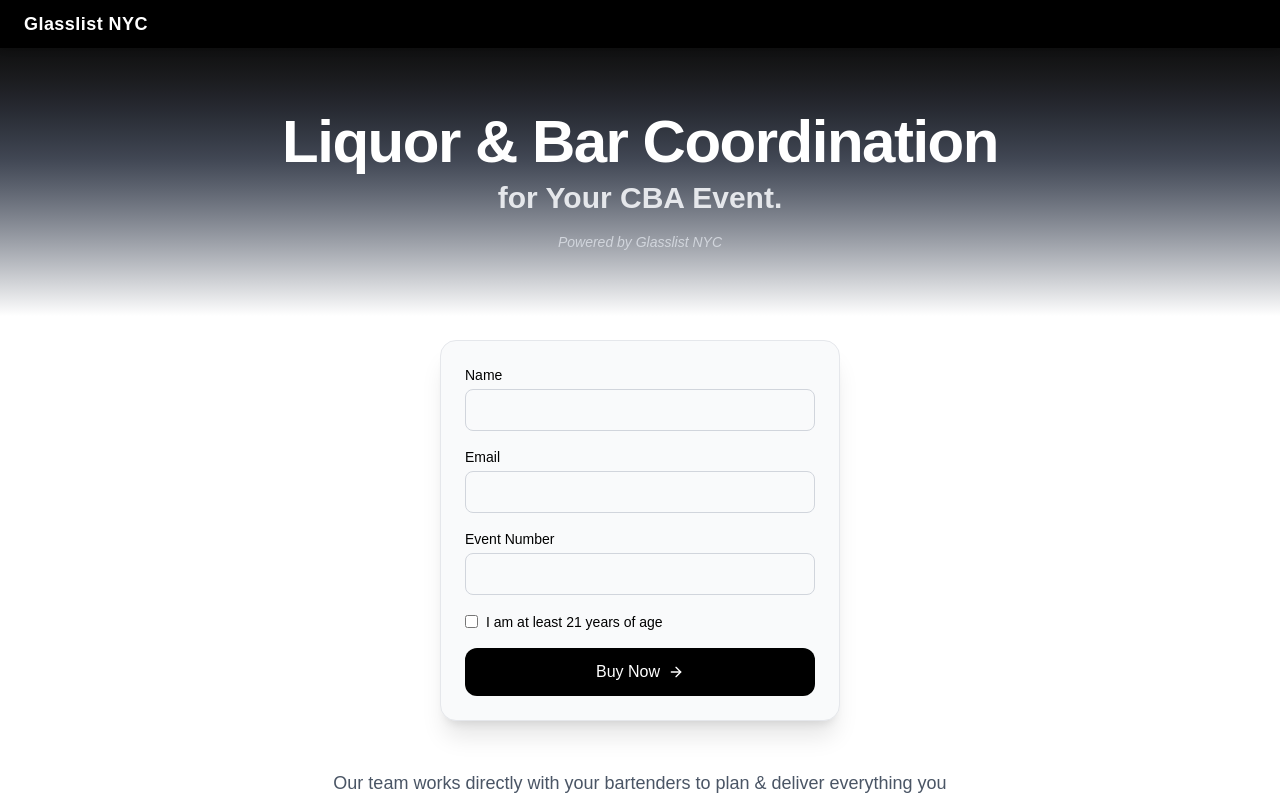
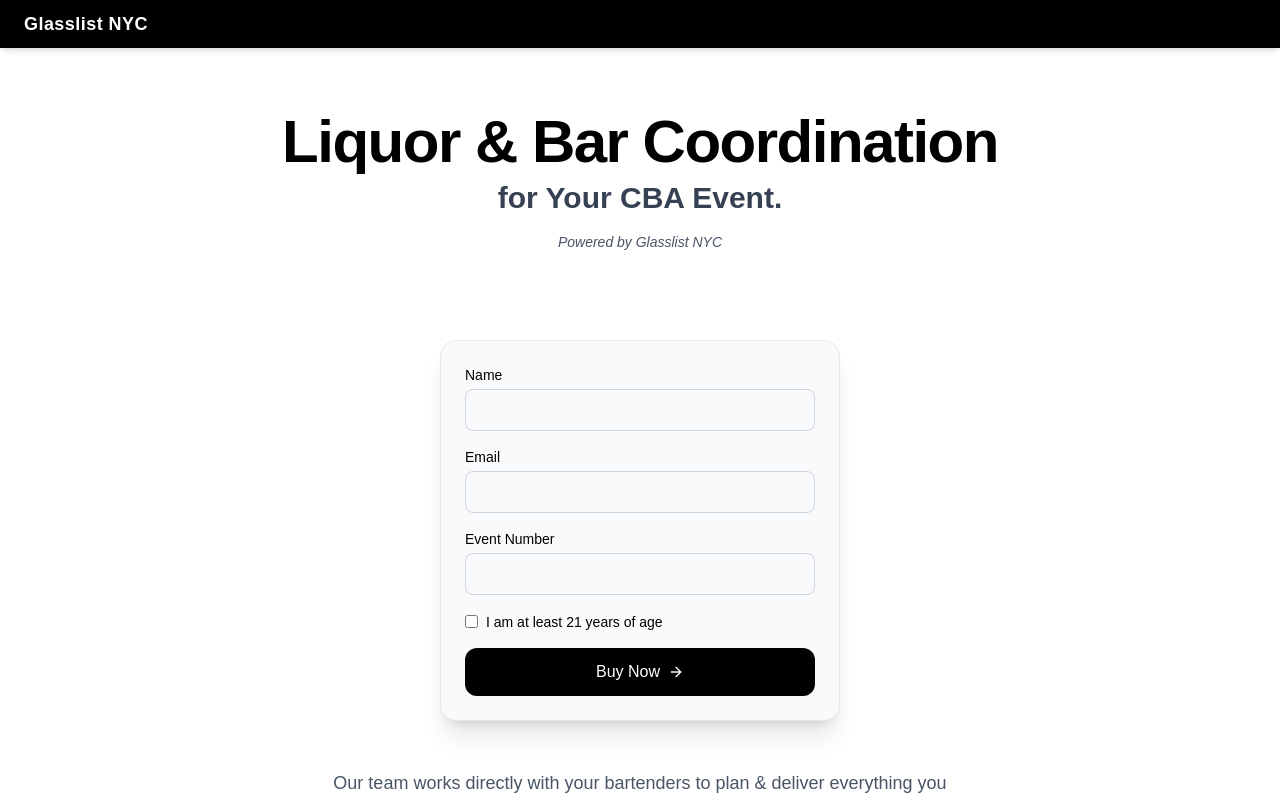
Before and after one commit to TobyKThurston/curated-list, a Next.js app: page / in a window 1280 px wide. Shown: the top 800 px of the page. Built offline with nearby package versions, Linux system fonts and the light colour scheme.

Commit message:
More normal landing page

```diff
--- a/src/app/page.tsx
+++ b/src/app/page.tsx
@@ -44,21 +44,20 @@ export default function Page() {
   }
 
   return (
-    <div className="min-h-screen bg-white text-black flex flex-col">
-      {/* Top Navbar - Solid Black, Slimmer */}
+    <div className="min-h-screen bg-white text-black flex flex-col relative">
+      {/* Top Navbar */}
       <motion.nav
         initial={{ y: -50, opacity: 0 }}
         animate={{ y: 0, opacity: 1 }}
         transition={{ duration: 0.6 }}
         className="w-full fixed top-0 left-0 bg-black text-white h-12 flex items-center px-6 shadow-md z-50"
       >
-        <div className="font-bold tracking-wide text-lg">
-          Glasslist NYC
-        </div>
+        <div className="font-bold tracking-wide text-lg">Glasslist NYC</div>
       </motion.nav>
 
-      {/* Hero Section with Shorter Gradient */}
-      <header className="w-full bg-gradient-to-b from-black via-gray-900/80 to-white text-center text-white pt-28 pb-16 px-6">
+      {/* Hero Section - simple white background */}
+      <header className="w-full relative text-center text-black pt-28 pb-16 px-6">
+        <div className="max-w-3xl mx-auto px-6">
           <motion.h1
             initial={{ opacity: 0, y: 20 }}
             animate={{ opacity: 1, y: 0 }}
@@ -71,7 +70,7 @@ export default function Page() {
             initial={{ opacity: 0, y: 20 }}
             animate={{ opacity: 1, y: 0 }}
             transition={{ duration: 0.8 }}
-          className="text-2xl md:text-3xl text-gray-200 mt-2 font-semibold"
+            className="text-2xl md:text-3xl text-gray-700 mt-2 font-semibold"
           >
             for Your CBA Event.
           </motion.h2>
@@ -79,13 +78,14 @@ export default function Page() {
             initial={{ opacity: 0, y: 20 }}
             animate={{ opacity: 1, y: 0 }}
             transition={{ duration: 1 }}
-          className="text-sm italic text-gray-300 mt-4"
+            className="text-sm italic text-gray-600 mt-4"
           >
             Powered by Glasslist NYC
           </motion.p>
+        </div>
       </header>
 
-      {/* Checkout Form - fully in white section */}
+      {/* Checkout Form */}
       <main className="max-w-md mx-auto w-full px-6 mt-6 relative z-10">
         <motion.form
           initial={{ opacity: 0, y: 30 }}
@@ -133,7 +133,7 @@ export default function Page() {
         </motion.form>
       </main>
 
-      {/* Intro Paragraph Below Form */}
+      {/* Intro Paragraph */}
       <section className="max-w-2xl mx-auto mt-12 px-6 text-gray-700 text-center">
         <motion.p
           initial={{ opacity: 0, y: 20 }}
@@ -160,7 +160,7 @@ export default function Page() {
         </p>
       </section>
 
-      {/* How it Works Section */}
+      {/* How it Works */}
       <section className="max-w-3xl mx-auto mt-16 px-6">
         <motion.h2
           initial={{ opacity: 0, y: 20 }}
@@ -185,7 +185,9 @@ export default function Page() {
               whileInView={{ opacity: 1, y: 0 }}
               transition={{ duration: 0.6, delay: i * 0.2 }}
               viewport={{ once: true }}
-              className={`flex gap-4 items-start p-4 rounded-lg ${i % 2 === 0 ? 'bg-gray-50' : 'bg-white'}`}
+              className={`flex gap-4 items-start p-4 rounded-lg ${
+                i % 2 === 0 ? 'bg-gray-50' : 'bg-white'
+              }`}
             >
               <div className="flex-shrink-0 w-8 h-8 flex items-center justify-center rounded-full bg-black text-white font-semibold">
                 {i + 1}
@@ -196,7 +198,7 @@ export default function Page() {
         </div>
       </section>
 
-      {/* Disclaimer Section */}
+      {/* Disclaimer */}
       <section className="max-w-3xl mx-auto mt-12 px-6 text-gray-500 text-sm text-center border-t pt-6">
         <p>
           <span className="font-semibold">Disclaimer:</span> The Glasslist NYC does not sell or distribute alcoholic beverages. All alcohol orders are processed and fulfilled exclusively by duly licensed third-party retailers or distributors.
```
Also changed, not shown: public/image.png (added). Lines whose indentation alone changed are shown as unchanged.
